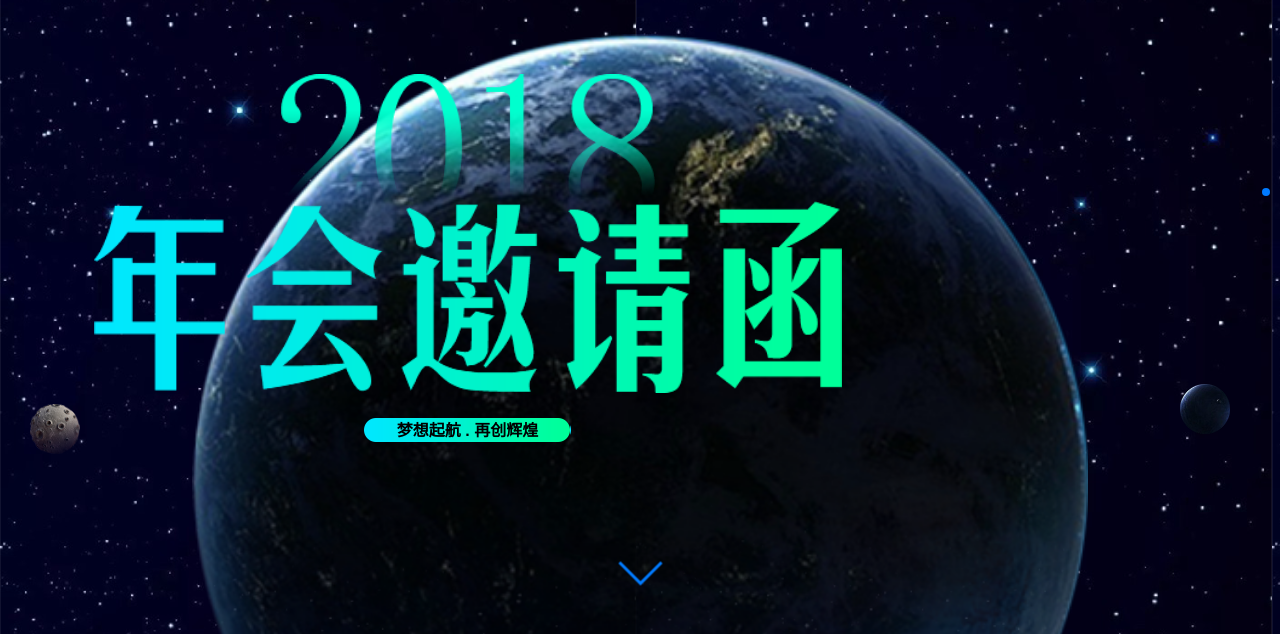
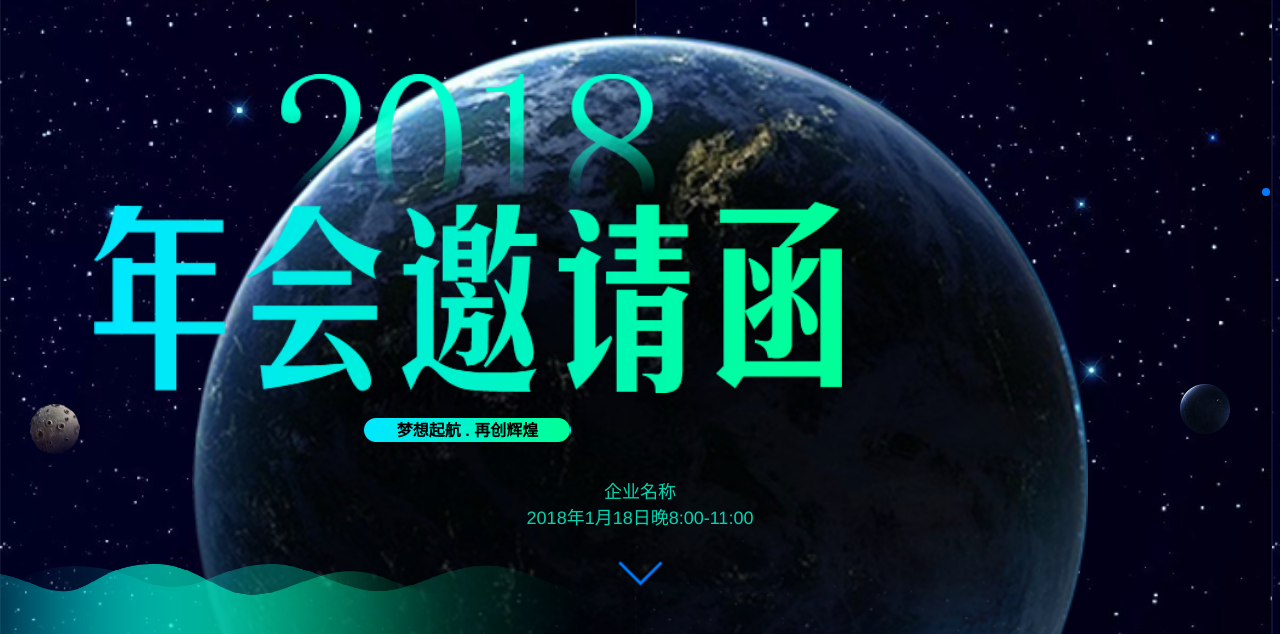
Before and after one commit to dongxiaofei3/dongxiaofei3.github.io, a plain HTML site: page weichangjing/index.html in a window 1280 px wide. Shown: the part 166-800 px from the top of the page. Drawn offline with nearby package versions, Linux system fonts and the light colour scheme.

Commit message:
完成了第一屏微场景

```diff
--- a/weichangjing/css/style.css
+++ b/weichangjing/css/style.css
@@ -1,4 +1,4 @@
-*{
+* {
     margin: 0;
     padding: 0;
     box-sizing: border-box;
@@ -121,3 +121,32 @@ body {
     font-size: 16px;
     line-height: 25px;
 }
+
+/*第一屏的底部*/
+.s1 .footer {
+    color: #00d7b2;
+    position: absolute;
+    width: 100%;
+    bottom: 0;
+}
+
+.s1 .footer p:nth-of-type(2) {
+    margin-bottom: 35px;
+}
+
+.s1 .footer p:nth-of-type(3) {
+    height: 70px;
+}
+
+.s1 .footer img {
+    position: absolute;
+    height: 70px;
+}
+
+.s1 .footer img:nth-of-type(1) {
+    left: 0;
+}
+
+.s1 .footer img:nth-of-type(2) {
+    left: -95px;
+}
--- a/weichangjing/index.html
+++ b/weichangjing/index.html
@@ -32,6 +32,10 @@
                 <div class="footer">
                     <p>企业名称</p>
                     <p>2018年1月18日晚8:00-11:00</p>
+                    <p>
+                        <img src="img/10.png" alt="">
+                        <img src="img/11.png" alt="">
+                    </p>
                 </div>
             </div>
         </div>
```
